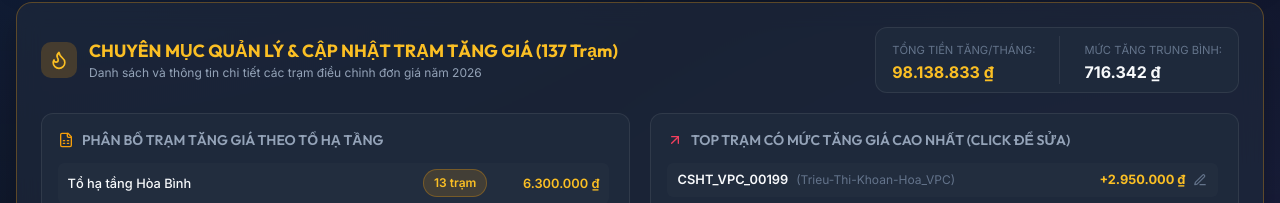
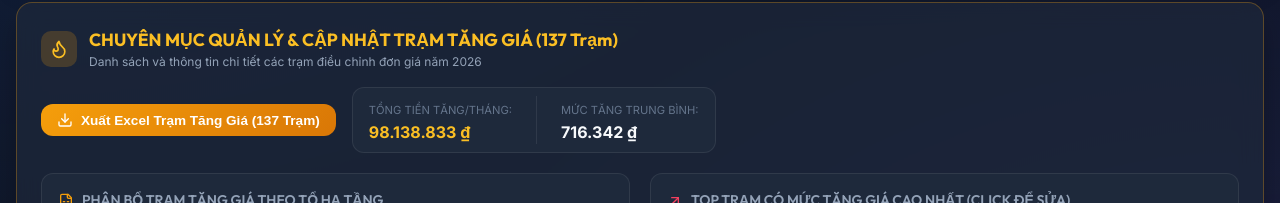
Before and after one commit to ttkdvp-prog/congnoCSHT, a React (Vite) app: page / in a window 1280 px wide. Shown: the part 1141-1344 px from the top of the page. Built offline with nearby package versions, Linux system fonts and the light colour scheme; no server answers.

Commit message:
feat: add dedicated Excel export button for price increase stations

```diff
--- a/src/App.jsx
+++ b/src/App.jsx
@@ -437,6 +437,41 @@ export default function App() {
     XLSX.writeFile(wb, `BaoCao_CongNo_CSHT_${new Date().toISOString().slice(0, 10)}.xlsx`);
   };
 
+  // Export specifically Price Increase Stations to Excel
+  const handleExportPriceIncreaseExcel = () => {
+    const list = data.filter(item => item.isTangGia);
+    const exportRows = list.map((item, idx) => ({
+      'STT': idx + 1,
+      'Site': item.site,
+      'Tổ hạ tầng': item.toHaTang,
+      'Mã CSHT': item.maCSHT,
+      'Tên CSHT': item.tenCSHT,
+      'Chủ hợp đồng': item.chuHopDong,
+      'Số hợp đồng': item.soHopDong,
+      'Đơn giá 2025': item.donGia2025,
+      'Đơn giá 2026 / Mới': item.donGia2026,
+      'Mức tăng giá (Chênh lệch)': item.chenhLechDonGia,
+      'Thời điểm tăng giá': item.thoiDiemTangGia || 'Chưa xác định',
+      'Đề xuất T5': item.deXuatT5,
+      'Đề xuất T6': item.deXuatT6,
+      'Đề xuất T7': item.deXuatT7,
+      'Còn nợ tồn 2025': item.no2025Ton,
+      'Đã TT 2026': item.daThanhToan2026Den313,
+      'Số tháng nợ 2026': item.soThangNo2026,
+      'Số tiền nợ 2026': item.no2026Ton,
+      'Người thụ hưởng': item.nguoiThuHuong,
+      'Số tài khoản': item.soTaiKhoan,
+      'Tên ngân hàng': item.tenNganHang,
+      'Tình trạng pháp lý': item.tinhTrangPhapLy,
+      'Ghi chú': item.ghiChu
+    }));
+
+    const ws = XLSX.utils.json_to_sheet(exportRows);
+    const wb = XLSX.utils.book_new();
+    XLSX.utils.book_append_sheet(wb, ws, 'Tram_Tang_Gia_2026');
+    XLSX.writeFile(wb, `Danh_Sach_Tram_Tang_Gia_2026_${new Date().toISOString().slice(0, 10)}.xlsx`);
+  };
+
   const activeFilterName = useMemo(() => {
     if (filters.chiTangGia) return 'priceIncrease';
     if (filters.ttStatus === 'paid') return 'paid';
@@ -533,6 +568,7 @@ export default function App() {
           <PriceIncreasePanel
             data={data}
             onEditStation={(station) => setEditingPriceStation(station)}
+            onExportPriceIncreaseExcel={handleExportPriceIncreaseExcel}
           />
         </>
       )}
@@ -543,6 +579,7 @@ export default function App() {
           <PriceIncreasePanel
             data={data}
             onEditStation={(station) => setEditingPriceStation(station)}
+            onExportPriceIncreaseExcel={handleExportPriceIncreaseExcel}
           />
           <FilterBar
             filters={filters}
--- a/src/components/PriceIncreasePanel.jsx
+++ b/src/components/PriceIncreasePanel.jsx
@@ -1,7 +1,8 @@
 import React from 'react';
-import { Flame, Edit3, ArrowUpRight, CheckCircle2, FileSpreadsheet } from 'lucide-react';
+import { Flame, Edit3, ArrowUpRight, FileSpreadsheet, Download } from 'lucide-react';
+import * as XLSX from 'xlsx';
 
-export default function PriceIncreasePanel({ data, onEditStation }) {
+export default function PriceIncreasePanel({ data, onEditStation, onExportPriceIncreaseExcel }) {
   const formatMoney = (val) => {
     if (!val) return '0 ₫';
     return new Intl.NumberFormat('vi-VN', { style: 'currency', currency: 'VND' }).format(val);
@@ -27,6 +28,43 @@ export default function PriceIncreasePanel({ data, onEditStation }) {
   const sortedTopIncrease = [...tangGiaList]
     .sort((a, b) => (b.chenhLechDonGia || 0) - (a.chenhLechDonGia || 0))
     .slice(0, 8);
+
+  const handleExport = () => {
+    if (onExportPriceIncreaseExcel) {
+      onExportPriceIncreaseExcel();
+    } else {
+      const exportRows = tangGiaList.map((item, idx) => ({
+        'STT': idx + 1,
+        'Site': item.site,
+        'Tổ hạ tầng': item.toHaTang,
+        'Mã CSHT': item.maCSHT,
+        'Tên CSHT': item.tenCSHT,
+        'Chủ hợp đồng': item.chuHopDong,
+        'Số hợp đồng': item.soHopDong,
+        'Đơn giá 2025': item.donGia2025,
+        'Đơn giá 2026 / Mới': item.donGia2026,
+        'Mức tăng giá (Chênh lệch)': item.chenhLechDonGia,
+        'Thời điểm tăng giá': item.thoiDiemTangGia || 'Chưa xác định',
+        'Đề xuất T5': item.deXuatT5,
+        'Đề xuất T6': item.deXuatT6,
+        'Đề xuất T7': item.deXuatT7,
+        'Còn nợ tồn 2025': item.no2025Ton,
+        'Đã TT 2026': item.daThanhToan2026Den313,
+        'Số tháng nợ 2026': item.soThangNo2026,
+        'Số tiền nợ 2026': item.no2026Ton,
+        'Người thụ hưởng': item.nguoiThuHuong,
+        'Số tài khoản': item.soTaiKhoan,
+        'Tên ngân hàng': item.tenNganHang,
+        'Tình trạng pháp lý': item.tinhTrangPhapLy,
+        'Ghi chú': item.ghiChu
+      }));
+
+      const ws = XLSX.utils.json_to_sheet(exportRows);
+      const wb = XLSX.utils.book_new();
+      XLSX.utils.book_append_sheet(wb, ws, 'Tram_Tang_Gia_2026');
+      XLSX.writeFile(wb, `Danh_Sach_Tram_Tang_Gia_2026_${new Date().toISOString().slice(0, 10)}.xlsx`);
+    }
+  };
 
   return (
     <div className="glass-panel" style={{ padding: '1.5rem', marginBottom: '1.5rem', border: '1px solid rgba(245, 158, 11, 0.3)' }}>
@@ -56,6 +94,17 @@ export default function PriceIncreasePanel({ data, onEditStation }) {
           </div>
         </div>
 
+        <div style={{ display: 'flex', alignItems: 'center', gap: '1rem', flexWrap: 'wrap' }}>
+          <button
+            className="btn btn-amber"
+            onClick={handleExport}
+            style={{ padding: '0.5rem 1rem', fontSize: '0.85rem', fontWeight: 700, display: 'flex', alignItems: 'center', gap: '0.5rem' }}
+            title="Xuất file Excel danh sách các trạm tăng giá 2026"
+          >
+            <Download size={16} />
+            <span>Xuất Excel Trạm Tăng Giá ({tangGiaList.length} Trạm)</span>
+          </button>
+
           <div style={{ display: 'flex', gap: '1.5rem', background: 'var(--bg-surface)', padding: '0.5rem 1rem', borderRadius: 'var(--radius-md)', border: '1px solid var(--border-color)' }}>
             <div>
               <span style={{ fontSize: '0.7rem', color: 'var(--text-muted)' }}>TỔNG TIỀN TĂNG/THÁNG:</span>
@@ -64,6 +113,7 @@ export default function PriceIncreasePanel({ data, onEditStation }) {
             <div style={{ borderLeft: '1px solid var(--border-color)', paddingLeft: '1.5rem' }}>
               <span style={{ fontSize: '0.7rem', color: 'var(--text-muted)' }}>MỨC TĂNG TRUNG BÌNH:</span>
               <div style={{ fontWeight: 700, color: 'var(--text-main)', fontSize: '1rem' }}>{formatMoney(avgIncrease)}</div>
+            </div>
           </div>
         </div>
       </div>
```
Lines whose indentation alone changed are shown as unchanged.
